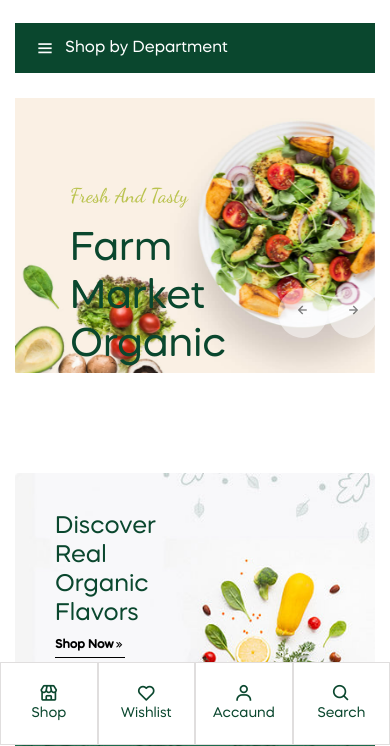
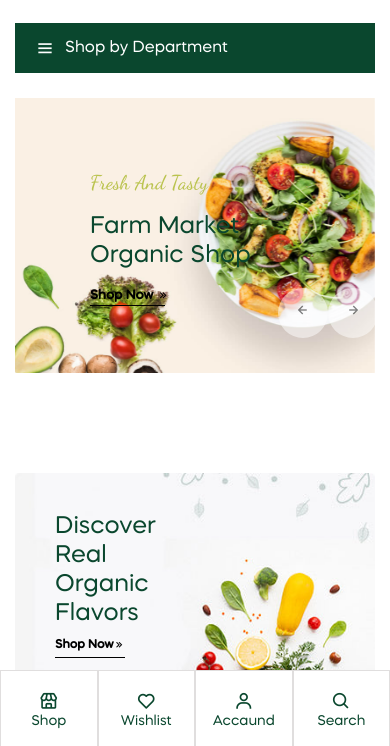
Before and after one commit to vaxidovulugbek/freshio, a plain HTML site: page index.html in a window 390 px wide. Shown: the part 98-844 px from the top of the page. Drawn offline with nearby package versions, Linux system fonts and the light colour scheme.

Commit message:
changet hero

```diff
--- a/scss/blog/_blocks.scss
+++ b/scss/blog/_blocks.scss
@@ -1,7 +1,6 @@
 @import 'container';
 @import 'header';
 @import 'siteinfo';
-@import 'hero';
 @import 'product';
 @import 'categoryes';
 @import 'menubar';
@@ -14,3 +13,4 @@
 @import 'contact';
 @import 'menu';
 @import 'userm';
+@import 'hero';
--- a/scss/blog/_hero.scss
+++ b/scss/blog/_hero.scss
@@ -37,7 +37,7 @@
   animation: slide-left 0.8s cubic-bezier(0.250, 0.460, 0.450, 0.940) both;
 }
 .for-anim1{
-  font-size: 40px !important;
+  font-size: 40px;
   color: $title;
   margin-bottom: 25px;
   font-size: 35px;
@@ -430,19 +430,38 @@
     left: 73%;
   }
   .hero-animate{
-    position: absolute;
-    top: 50px;
-    left: 10px;
-    width: 90%;
-    height: 40vh;
+    top: 10px;
+  }
+  .for-anim1 {
+    font-size: 34px;
   }
 }
 @media screen and (max-width:500px){
   .for-anim1{
     margin-bottom: 15px;
+    font-size: 28px !important;
   }
   .for-animat-span{
     font-size: 20px;
     margin-bottom: 15px;
   }
+  .hero-animate{
+    top: 0px;
+    padding: 0;
+  }
 }
+@media screen and (max-width:400px){
+  .hero-animate{
+    top: -30px;
+  }
+  .for-anim1{
+    margin-bottom: 15px;
+    font-size: 24px !important;
+  }
+}
+@media screen and (max-width:350px){
+  .hero-animate{
+    top: -65px;
+    left: 40px;
+  }
+}
--- a/scss/blog/_menubar.scss
+++ b/scss/blog/_menubar.scss
@@ -2,7 +2,7 @@
 
 .menu-bar{
   position: fixed;
-  top: 90vh;
+  top: 91vh;
   width: 100%;
   z-index: 2000;
   display: none;
```
Also changed, not shown: css/style.css, css/style.min.css, scss/_general.scss (line endings or trailing spaces), 2 other files.
